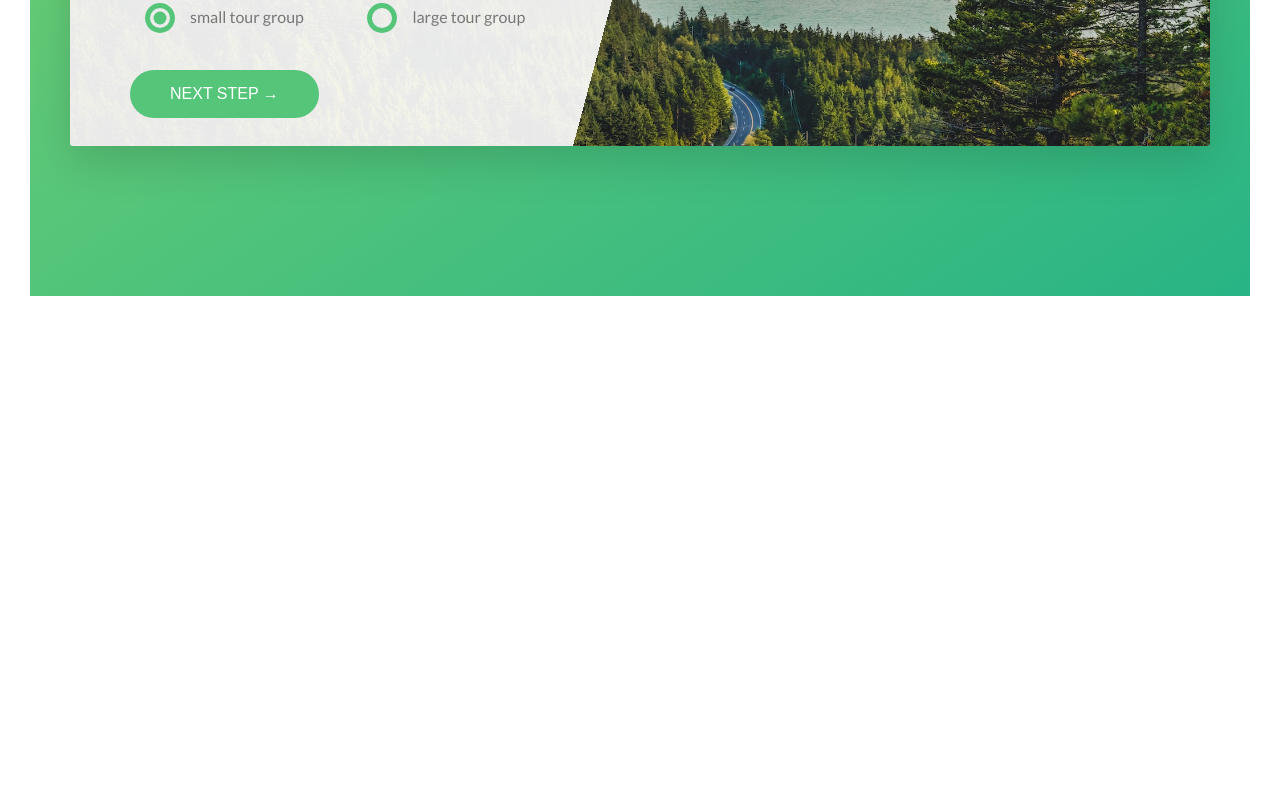
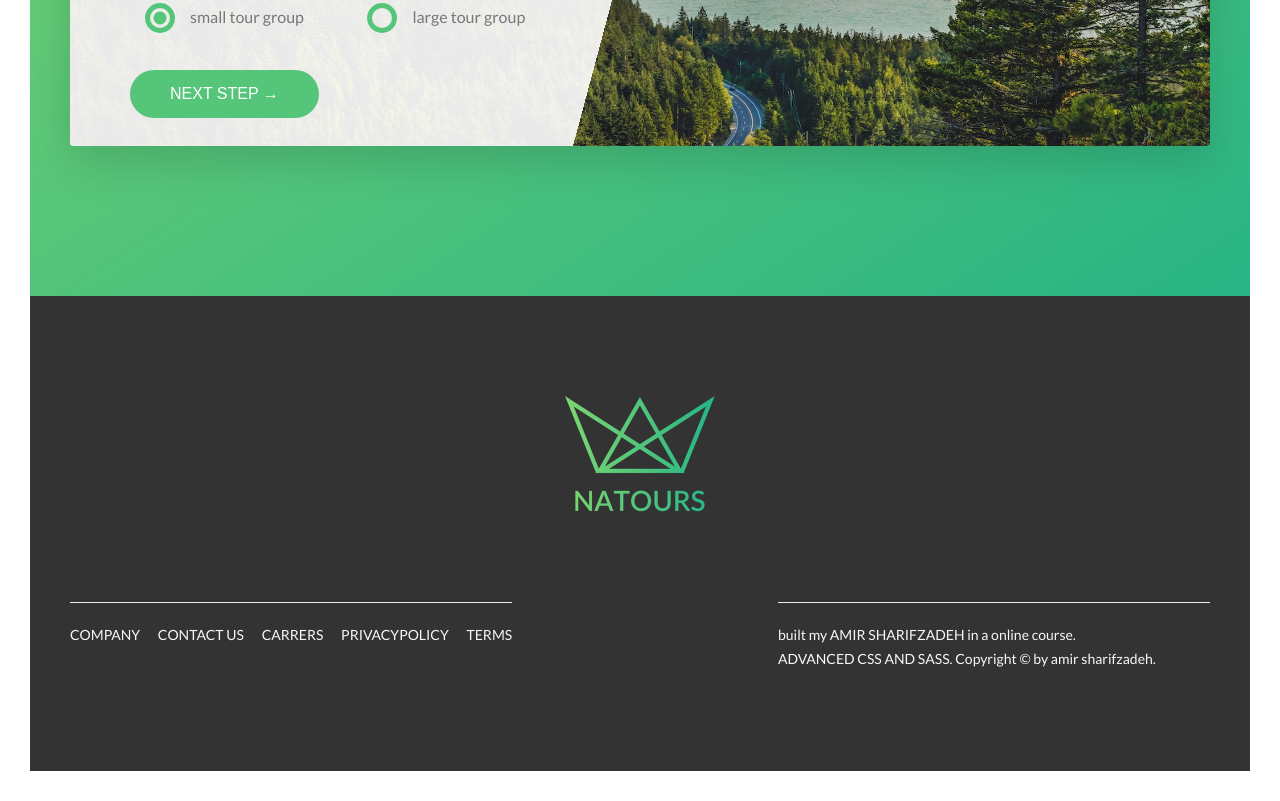
Before and after one commit to Amir-shz/sass_P1, a website: page index.html in a window 1280 px wide. Shown: the part 5056-5857 px from the top of the page. Before the commit the page ends 5382 px from the top, so only its background shows below. Drawn offline with Linux system fonts and the light colour scheme.

Commit message:
finish footer section

```diff
--- a/index.html
+++ b/index.html
@@ -426,6 +426,51 @@
             </section>
         </main>
 
+        <footer class="footer">
+            <div class="footer__logo-box">
+                <img
+                    src="./img/logo-green-2x.png"
+                    alt="Full logo"
+                    class="footer__logo"
+                />
+            </div>
+            <div class="row">
+                <div class="col-1-of-2">
+                    <div class="footer__navigation">
+                        <ul class="footer__list">
+                            <li class="footer__item">
+                                <a href="#" class="footer__link">company</a>
+                            </li>
+                            <li class="footer__item">
+                                <a href="#" class="footer__link">contact us</a>
+                            </li>
+                            <li class="footer__item">
+                                <a href="#" class="footer__link">carrers</a>
+                            </li>
+                            <li class="footer__item">
+                                <a href="#" class="footer__link"
+                                    >privacypolicy</a
+                                >
+                            </li>
+                            <li class="footer__item">
+                                <a href="#" class="footer__link">terms</a>
+                            </li>
+                        </ul>
+                    </div>
+                </div>
+                <div class="col-1-of-2">
+                    <p class="footer__copyright">
+                        built my
+                        <a href="#" class="footer__link">amir sharifzadeh</a>
+                        in a online course.
+                        <a href="#" class="footer__link"
+                            >advanced CSS and Sass</a
+                        >. Copyright &copy; by amir sharifzadeh.
+                    </p>
+                </div>
+            </div>
+        </footer>
+
         <!-- <section class="grid-test">
             <div class="row">
                 <div class="col-1-of-2">
--- a/sass/abstracts/_variables.scss
+++ b/sass/abstracts/_variables.scss
@@ -14,6 +14,7 @@ $color-gray-light-2: #eee;
 
 $color-gray-dark: #777;
 $color-gray-dark-2: #999;
+$color-gray-dark-3: #333;
 
 $color-white: #fff;
 $color-black: #000;
--- /dev/null
+++ b/sass/layout/_footer.scss
@@ -0,0 +1,59 @@
+.footer {
+    background-color: $color-gray-dark-3;
+    padding: 10rem 0;
+    font-size: 1.4rem;
+
+    &__logo-box {
+        text-align: center;
+        margin-bottom: 8rem;
+    }
+
+    &__logo {
+        width: 15rem;
+        height: auto;
+    }
+
+    &__navigation {
+        border-top: 1px solid $color-gray-light-2;
+        padding-top: 2rem;
+        display: inline-block;
+    }
+
+    &__list {
+        list-style: none;
+    }
+
+    &__item {
+        display: inline-block;
+        &:not(:last-child) {
+            margin-right: 1.5rem;
+        }
+    }
+
+    &__link {
+        &:link,
+        &:visited {
+            color: $color-gray-light-1;
+            background-color: $color-gray-dark-3;
+            text-decoration: none;
+            text-transform: uppercase;
+            display: inline-block;
+            transition: all 0.2s;
+        }
+
+        &:hover,
+        &:active {
+            color: $color-primary;
+            box-shadow: 0 1rem 2rem rgba($color-black, 0.4);
+            transform: rotate(5deg) scale(1.3);
+        }
+    }
+
+    &__copyright {
+        color: $color-gray-light-1;
+        border-top: 1px solid $color-gray-light-2;
+        padding-top: 2rem;
+        width: 80%;
+        float: right;
+    }
+}
--- a/sass/main.scss
+++ b/sass/main.scss
@@ -17,5 +17,6 @@
 
 @import "./layout/header";
 @import "./layout/grid";
+@import "./layout/footer";
 
 @import "./pages/home";
```
Also changed, not shown: sass/css/style.css.
